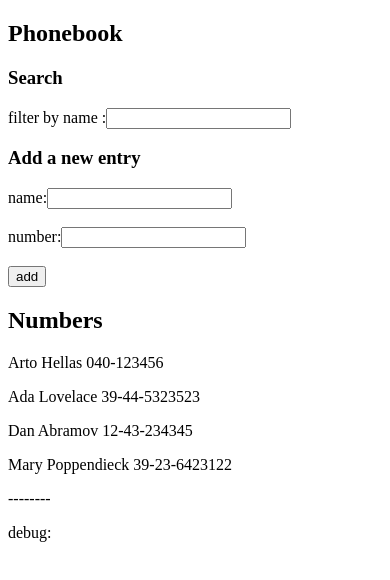
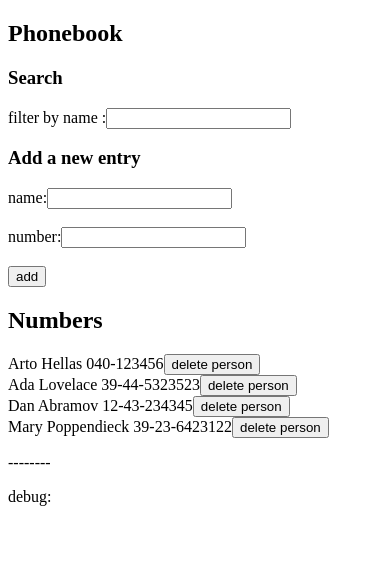
Before and after one commit to quemeraisc/fullstack_Helsinki, a React (Create React App) app in the folder part2/phonebook/: page / in a window 390 px wide. Shown: the top 580 px of the page. Built offline with nearby package versions, Linux system fonts and the light colour scheme; data requests are answered from the project's data file.

Commit message:
2.14 Phonebook step 9 implemented (has pb with firefox)2.14 Phonebook step 9 implemented (has pb with firefox)

```diff
--- a/part2/phonebook/src/App.js
+++ b/part2/phonebook/src/App.js
@@ -54,6 +54,14 @@
     }
   }
 
+  const handlePersonDelete = (id) => {
+    // This is problematic with Firefox but works in Edge
+    if (window.confirm(`Delete ${id} ?`)) {
+      console.log(`deleted ${id}`)
+      personService.deletePerson(id)
+    }
+  }
+
   useEffect(() => {
     console.log('Effect')
     personService
@@ -85,6 +93,7 @@
           <Number
             key={person.id}
             person={person}
+            deletePerson={() => handlePersonDelete(person.id)}
           />
         )}
       </div>
--- a/part2/phonebook/src/components/number.js
+++ b/part2/phonebook/src/components/number.js
@@ -1,10 +1,11 @@
-const Number = ({person}) => {
+const Number = ({ person, deletePerson }) => {
   return (
-    <div>
-      <p>
+    <form onSubmit={deletePerson}>
+      <div>
         {person.name} {person.number}
-      </p>
-    </div>
+        <button type='submit'>delete person</button>
+      </div>
+    </form>
   )
 }
 
--- a/part2/phonebook/src/services/persons.js
+++ b/part2/phonebook/src/services/persons.js
@@ -11,4 +11,8 @@
   return request.then(response => response.data)
 }
 
-export default { getAll, create }
+const deletePerson = id => {
+  axios.delete(`${baseUrl}/${id}`).then(response => {})
+}
+
+export default { getAll, create, deletePerson }
```
Also changed, not shown: part2/phonebook/db.json (line endings or trailing spaces).
